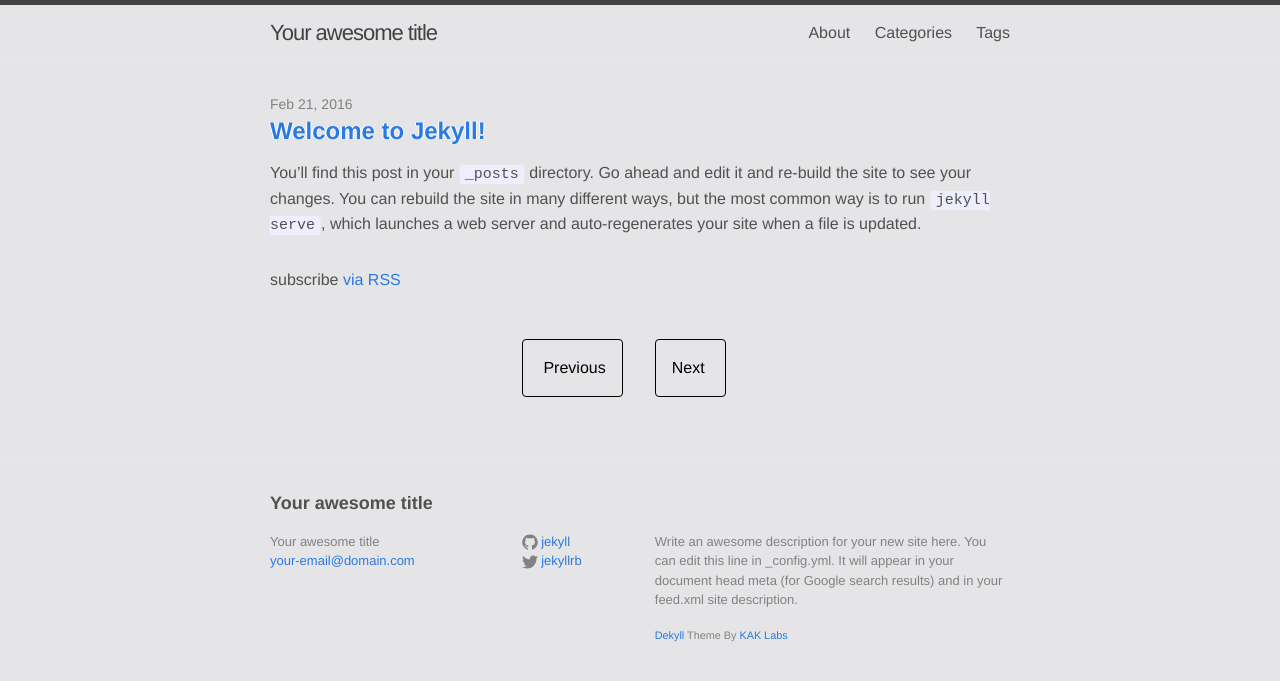
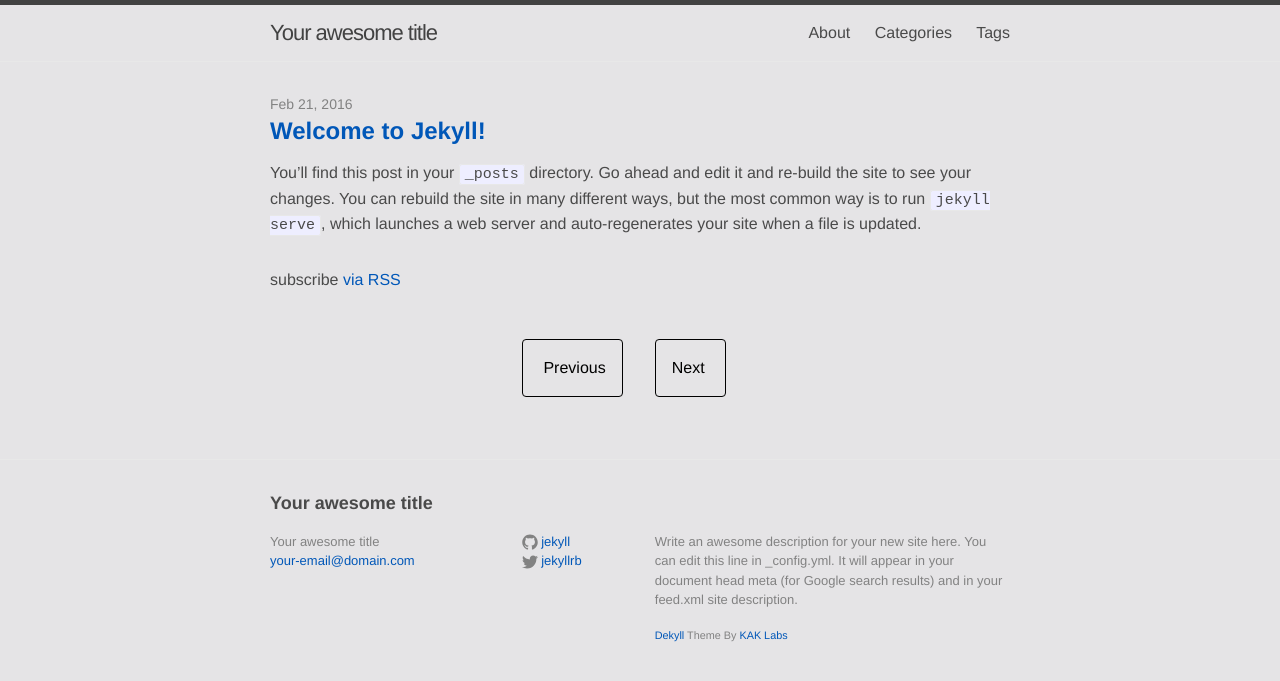
Before and after one commit to kuntoaji/dekyll, a Jekyll site: the page built from index.html, in a window 1280 px wide. Shown: the top 681 px of the page. Built offline with Jekyll 4.4.1, drawn with Linux system fonts in a browser that asks for light colours; the list of posts is cut into pages by our own code.

Commit message:
change text and link colors

```diff
--- a/_sass/_base.scss
+++ b/_sass/_base.scss
@@ -103,13 +103,8 @@ a {
   color: $brand-color;
   text-decoration: none;
 
-  &:visited {
+  &:hover {
     color: darken($brand-color, 15%);
-  }
-
-  &:hover {
-    color: $brand-color;
-    text-decoration: underline;
   }
 }
 
--- a/_sass/_layout.scss
+++ b/_sass/_layout.scss
@@ -190,7 +190,6 @@
     font-size: 1.5rem;
     font-weight: 600;
     line-height: 1.25;
-    text-shadow: white 1px 0px 0px, white -1px 0px 0px;
 }
 
 
--- a/css/main.scss
+++ b/css/main.scss
@@ -14,9 +14,9 @@ $base-line-height: 1.5;
 
 $spacing-unit:     30px;
 
-$text-color:       #515151;
+$text-color:       #4A4A4A;
 $background-color: #e5e4e6;
-$brand-color:      #2a7ae2;
+$brand-color:      #0057B8;
 $site-title-hover-color: #444;
 
 $grey-color:       #828282;
```
